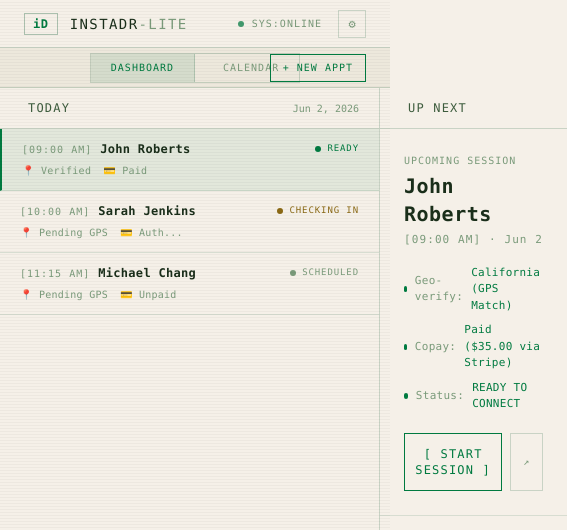
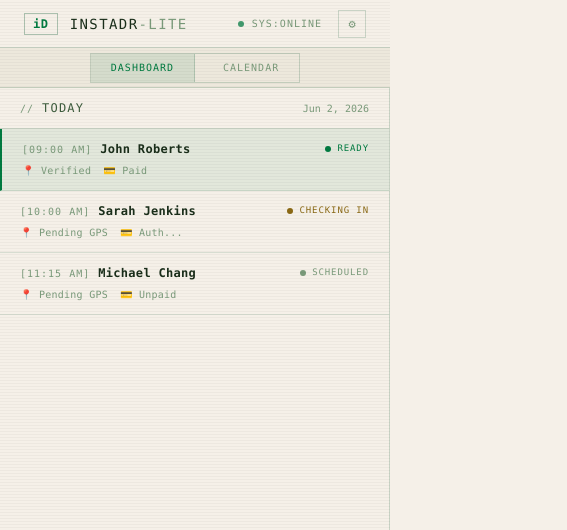
Before and after one commit to InstaDR-Lite/instadrlite-web, a Next.js app: page /dashboard in a window 390 px wide. Shown: the top 530 px of the page, 567 px wide, since content can reach past the window. Built offline with nearby package versions, Linux system fonts and the light colour scheme.

Commit message:
feat: mobile responsive dashboard
- Sequential flow on mobile: list → detail → fullscreen video
- START SESSION goes straight to fullscreen on mobile
- Hide compact video preview on mobile
- Hide + NEW APPT on mobile nav
- ← back button in detail view

```diff
--- a/app/dashboard/page.tsx
+++ b/app/dashboard/page.tsx
@@ -2,49 +2,72 @@
 
 import { useState } from 'react';
 import { mockAppointments, Appointment } from '@/lib/mockData';
-import TodaysQueue from '@/components/dashboard/TodayQueue';
+import TodayQueue from '@/components/dashboard/TodayQueue';
 import UpNext from '@/components/dashboard/UpNext';
 
+type MobileView = 'list' | 'detail';
+
 export default function DashboardPage() {
-  const [selected, setSelected] = useState<Appointment | null>(
-    mockAppointments[0] ?? null
-  );
+  const [selected, setSelected]       = useState<Appointment | null>(mockAppointments[0] ?? null);
+  const [mobileView, setMobileView]   = useState<MobileView>('list');
+
+  const handleSelect = (appt: Appointment) => {
+    setSelected(appt);
+    setMobileView('detail');
+  };
 
   return (
     <div className="flex h-full">
-      {/* Left — Today's Queue */}
-      <div className="w-[380px] flex-shrink-0 border-r border-[rgba(0,80,40,0.18)] flex flex-col">
+
+      {/* ── LEFT: Today's Queue ──────────────────────────────────
+          Desktop: always visible (fixed width)
+          Mobile:  only visible in 'list' view              */}
+      <div className={`
+        md:w-[380px] md:flex-shrink-0 md:flex md:flex-col
+        border-r border-[rgba(0,80,40,0.18)]
+        ${mobileView === 'list' ? 'flex flex-col w-full' : 'hidden'}
+        md:flex
+      `}>
         <div className="px-5 py-3 border-b border-[rgba(0,80,40,0.18)] flex items-center gap-2">
-          <span className="text-[10px] tracking-widest uppercase text-[#7A9A7A]">
-
-          </span>
-          <span className="text-xs tracking-widest uppercase text-[#3D5C3D]">
-            Today
-          </span>
+          <span className="text-[10px] tracking-widest uppercase text-[#7A9A7A]">//</span>
+          <span className="text-xs tracking-widest uppercase text-[#3D5C3D]">Today</span>
           <span className="ml-auto text-[10px] font-mono text-[#7A9A7A]">
             {new Date().toLocaleDateString('en-US', {
               month: 'short', day: 'numeric', year: 'numeric'
             })}
           </span>
         </div>
-        <TodaysQueue
-          onSelect={setSelected}
+        <TodayQueue
+          onSelect={handleSelect}
           selected={selected}
+        x/>
+      </div>
+
+      {/* ── RIGHT: Up Next ───────────────────────────────────────
+          Desktop: always visible (flex-1)
+          Mobile:  only visible in 'detail' view             */}
+      <div className={`
+        flex-1 flex flex-col
+        ${mobileView === 'detail' ? 'flex w-full' : 'hidden'}
+        md:flex
+      `}>
+        <div className="px-5 py-3 border-b border-[rgba(0,80,40,0.18)] flex items-center gap-2">
+          {/* Back button — mobile only */}
+          <button
+            onClick={() => setMobileView('list')}
+            className="md:hidden text-[10px] tracking-widest uppercase text-[#7A9A7A] hover:text-[#007A40] mr-2 transition-all"
+          >
+            ← back
+          </button>
+          <span className="text-[10px] tracking-widest uppercase text-[#7A9A7A]">//</span>
+          <span className="text-xs tracking-widest uppercase text-[#3D5C3D]">Up Next</span>
+        </div>
+        <UpNext
+          appointment={selected}
+          isMobile={mobileView === 'detail'}
         />
       </div>
 
-      {/* Right — Up Next */}
-      <div className="flex-1 flex flex-col">
-        <div className="px-5 py-3 border-b border-[rgba(0,80,40,0.18)] flex items-center gap-2">
-          <span className="text-[10px] tracking-widest uppercase text-[#7A9A7A]">
-
-          </span>
-          <span className="text-xs tracking-widest uppercase text-[#3D5C3D]">
-            Up Next
-          </span>
-        </div>
-        <UpNext appointment={selected} />
-      </div>
     </div>
   );
 }
--- a/components/dashboard/UpNext.tsx
+++ b/components/dashboard/UpNext.tsx
@@ -6,11 +6,10 @@ import SessionView from '../session/SessionView';
 
 interface Props {
   appointment: Appointment | null;
+  isMobile?:   boolean;
 }
 
-
-export default function UpNext({ appointment }: Props) {
-
+export default function UpNext({ appointment, isMobile = false }: Props) {
   const {
     session,
     localStream,
@@ -131,7 +130,7 @@ export default function UpNext({ appointment }: Props) {
           session.status === 'connecting') && (
           <div className="flex gap-2 mt-5">
             <button
-              onClick={() => startSession(appointment.roomId)}
+              onClick={() => startSession(appointment.roomId, isMobile)}
               disabled={!canStart || session.status !== 'idle'}
               className={`flex-1 py-3 text-xs tracking-widest uppercase transition-all ${
                 canStart && session.status === 'idle'
@@ -156,7 +155,8 @@ export default function UpNext({ appointment }: Props) {
       </div>
 
       {/* State 2 — video preview when connecting/active */}
-      {(session.status === 'connecting' ||
+      {/* Compact video preview — desktop only */}
+      {!isMobile && (session.status === 'connecting' ||
         session.status === 'local_only' ||
         session.status === 'active') && (
         <div className="flex-1 flex flex-col">
--- a/components/layout/TopNav.tsx
+++ b/components/layout/TopNav.tsx
@@ -71,7 +71,7 @@ export default function TopNav() {
 
         {/* Right — New Appt */}
         <div className="flex justify-end">
-          <button className="border border-[#007A40] px-3 h-[28px] text-[10px] tracking-widest uppercase text-[#007A40] hover:bg-[#007A40] hover:text-[#F5F0E8] transition-all">
+          <button className="hidden md:block border border-[#007A40] px-3 h-[28px] text-[10px] tracking-widest uppercase text-[#007A40] hover:bg-[#007A40] hover:text-[#F5F0E8] transition-all">
             + new appt
           </button>
         </div>
--- a/hooks/useVideoSession.ts
+++ b/hooks/useVideoSession.ts
@@ -78,9 +78,12 @@ export function useVideoSession() {
     return { token: data.token, signalingUrl: data.signalingUrl };
   }
 
-  async function startSession(roomId: string) {
+  async function startSession(roomId: string, skipCompact: boolean = false) {
     try {
-      update({ status: 'requesting_token', view: 'fullscreen' }); // expand first
+      update({
+        status: 'requesting_token',
+        view: skipCompact ? 'fullscreen' : 'compact'  // ← key line
+      });
       const { token, signalingUrl } = await requestToken(roomId);
 
       update({ status: 'connecting' });
```
